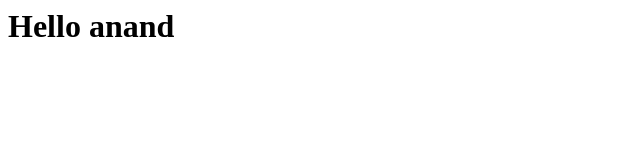
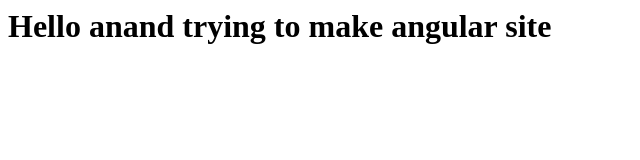
Before and after one commit to anandsrijan/testing, a plain HTML site: page index.html in a window 1280 px wide. Shown: the whole page, without its empty margins (0-640 px from the left). Drawn offline with Linux system fonts and the light colour scheme.

Commit message:
Update index.html

```diff
--- a/index.html
+++ b/index.html
@@ -1 +1 @@
-<h1>Hello anand</h1>
+<h1>Hello anand trying to make angular site</h1>
```
